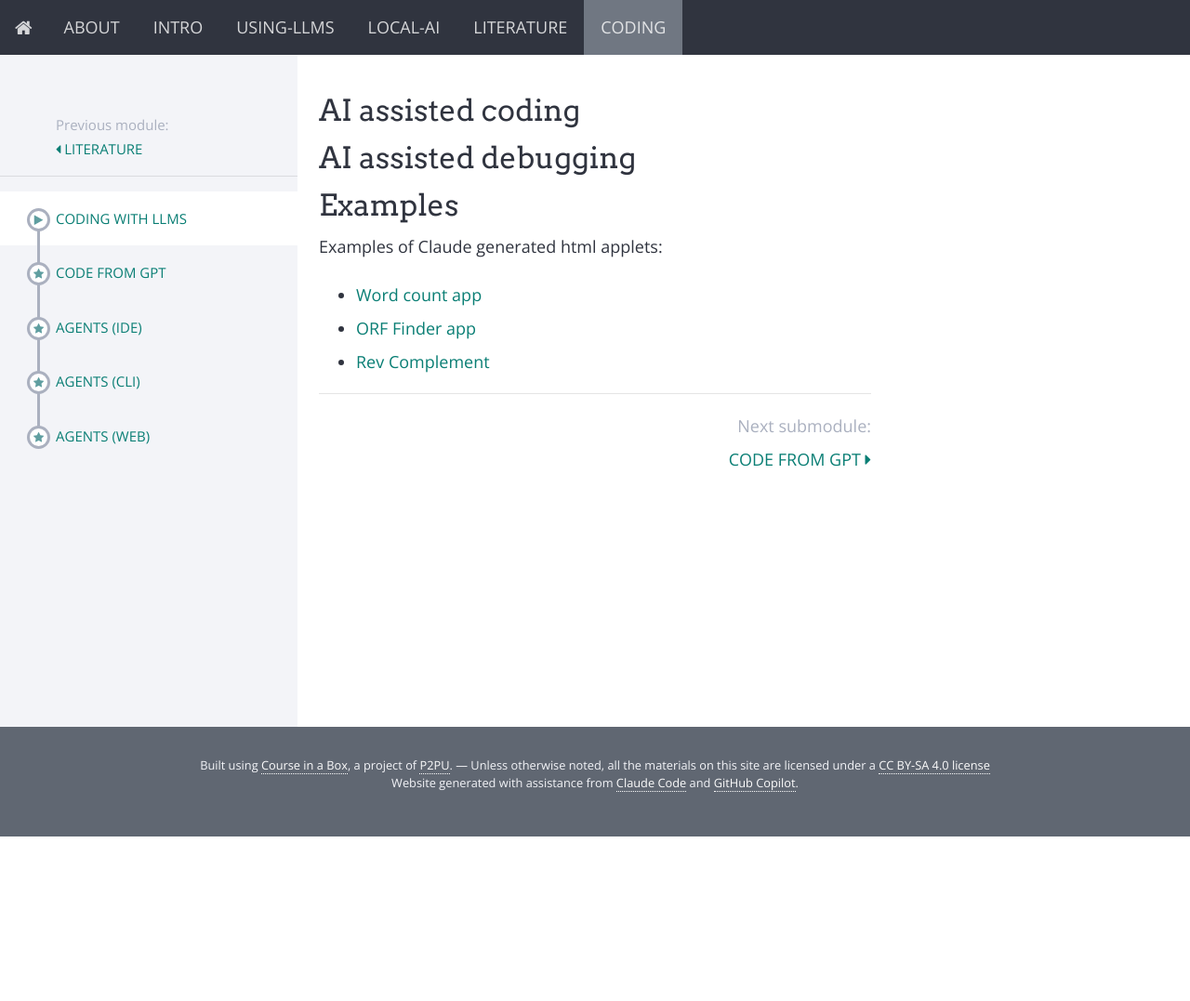
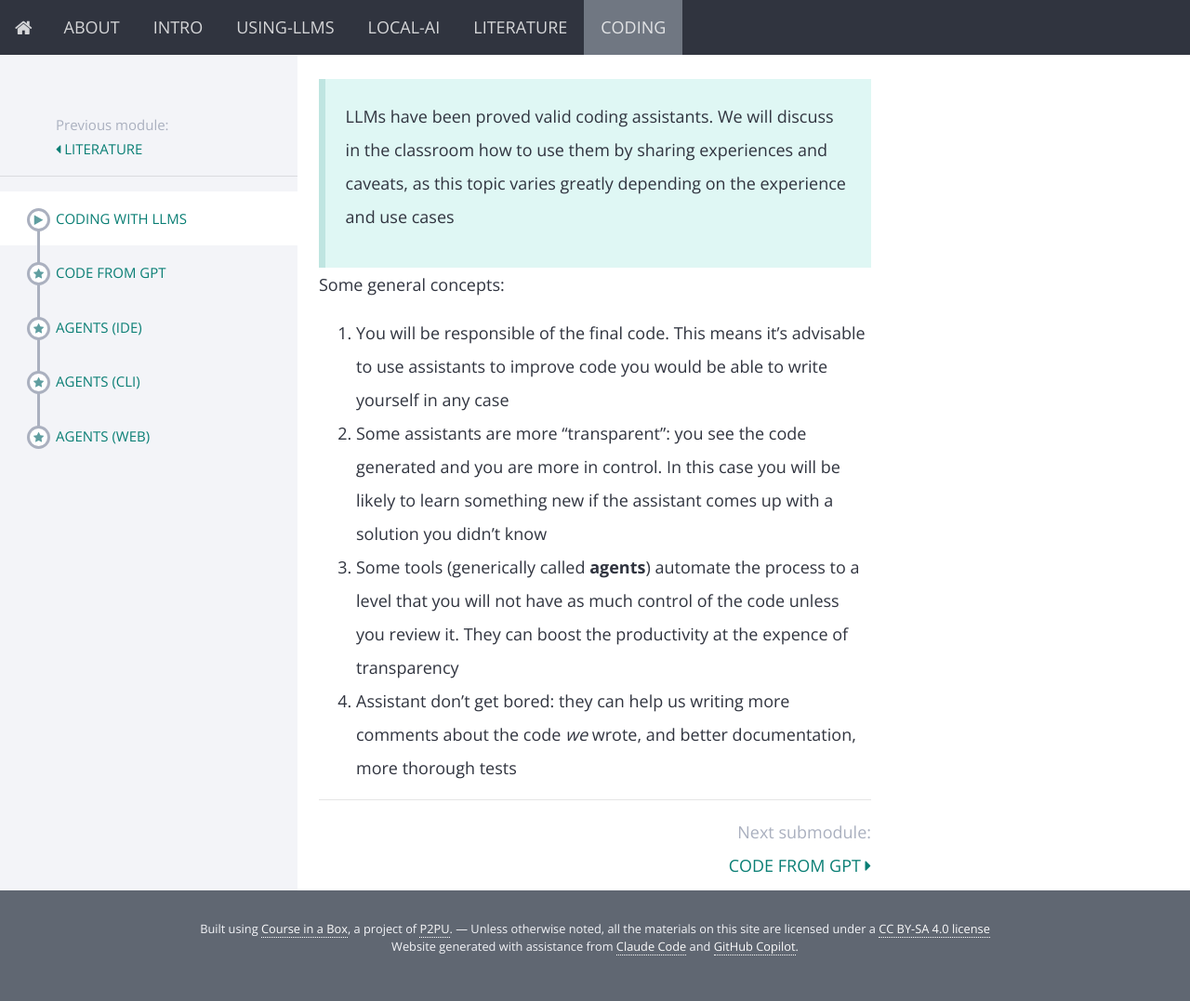
Before and after one commit to quadram-institute-bioscience/ai-training, a Jekyll site: the page built from docs/modules/coding/_posts/2020-01-01-intro.md, in a window 1280 px wide. Shown: the whole page at 93% size. Built offline with Jekyll 4.4.1, drawn with Linux system fonts in a browser that asks for light colours; nearby versions of some CDN libraries; before the commit the page ends 900 px from its top, so only the background shows below that.

Commit message:
fix bug and add example

```diff
--- a/docs/modules/coding/_posts/2020-01-01-intro.md
+++ b/docs/modules/coding/_posts/2020-01-01-intro.md
@@ -2,14 +2,13 @@
 title: Coding with LLMs
 ---
 
-## AI assisted coding
+> LLMs have been proved valid coding assistants. We will discuss in the classroom
+> how to use them by sharing experiences and caveats, as this topic varies greatly
+> depending on the experience and use cases
 
-## AI assisted debugging
+Some general concepts:
 
-## Examples
-
-Examples of Claude generated html applets:
-
-* [Word count app](https://corebio.info/ai-training/examples/wc.html)
-* [ORF Finder app](https://corebio.info/ai-training/examples/orf.html)
-* [Rev Complement](https://corebio.info/ai-training/revcompl.html)
+1. You will be responsible of the final code. This means it's advisable to use assistants to improve code you would be able to write yourself in any case
+2. Some assistants are more "transparent": you see the code generated and you are more in control. In this case you will be likely to learn something new if the assistant comes up with a solution you didn't know
+3. Some tools (generically called **agents**) automate the process to a level that you will not have as much control of the code unless you review it. They can boost the productivity at the expence of transparency
+4. Assistant don't get bored: they can help us writing more comments about the code *we* wrote, and better documentation, more thorough tests
```
Also changed, not shown: docs/modules/about/_posts/2000-01-02-the-trainer.md (+2 -2 lines), docs/modules/about/_posts/2000-01-03-reading-materials.md (+1 -0 lines), docs/modules/coding/_posts/2021-01-01-code.md (+6 -6 lines), docs/modules/coding/_posts/2021-04-01-agent-web.md (+9 -0 lines), docs/modules/intro/_posts/2000-01-03-limitations-of-llms.md (+2 -1 lines), docs/img/copilot-github.png (added).
